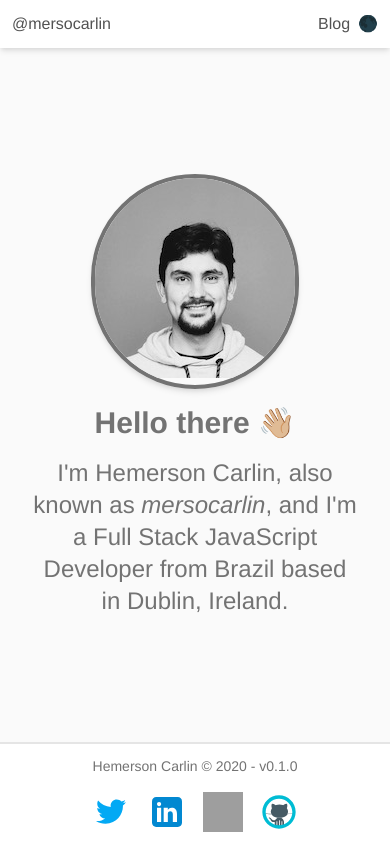
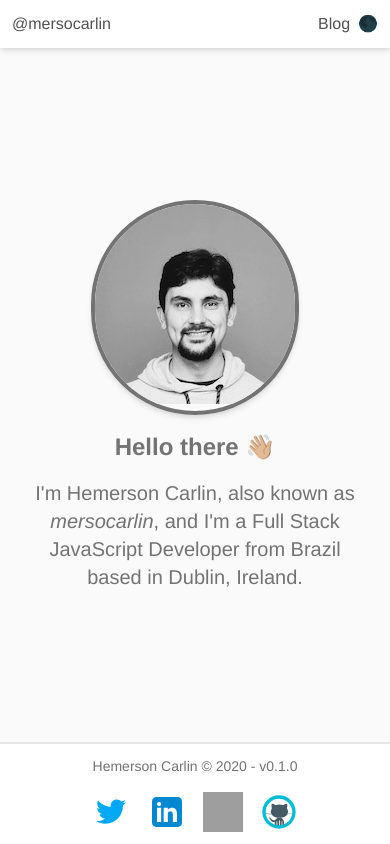
Before and after one commit to mersocarlin/mersocarlin.com, a Next.js app: page / in a window 390 px wide. Built offline with nearby package versions, Linux system fonts and the light colour scheme; grey boxes are pictures that could not be loaded.

Commit message:
Update font sizes

```diff
--- a/src/pages/index.tsx
+++ b/src/pages/index.tsx
@@ -21,8 +21,10 @@ export default function Index({ gaId, appVersion }: PageProps) {
           />
         </div>
 
-        <h1 className="text-center text-3xl font-bold py-4">Hello there 👋🏼</h1>
-        <h2 className="text-center text-2xl">
+        <h1 className="text-center text-2xl md:text-3xl font-bold py-4">
+          Hello there 👋🏼
+        </h1>
+        <h2 className="text-center text-xl md:text-2xl">
           I'm Hemerson Carlin, also known as <em>mersocarlin</em>, and I'm a
           Full Stack JavaScript Developer from Brazil based in Dublin, Ireland.
         </h2>
```
